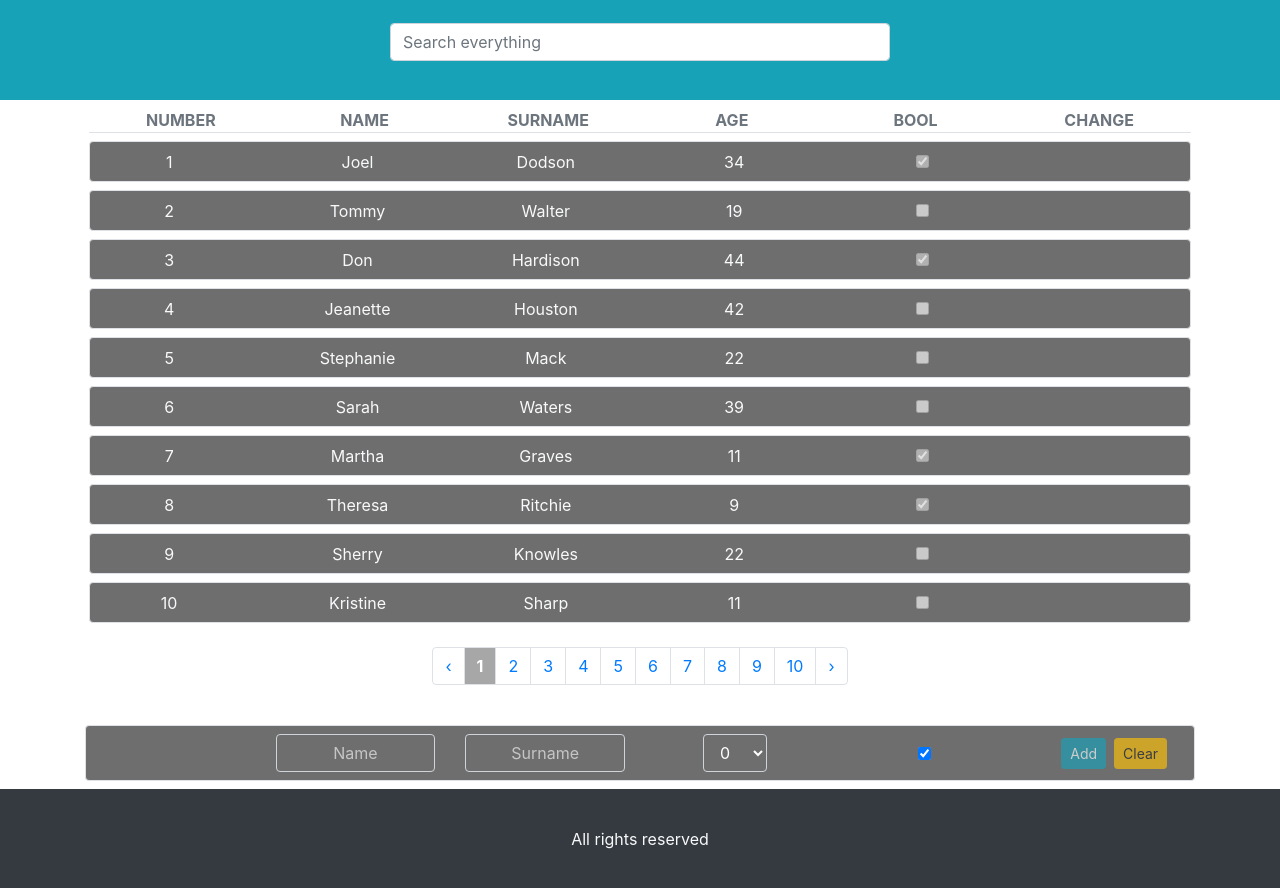
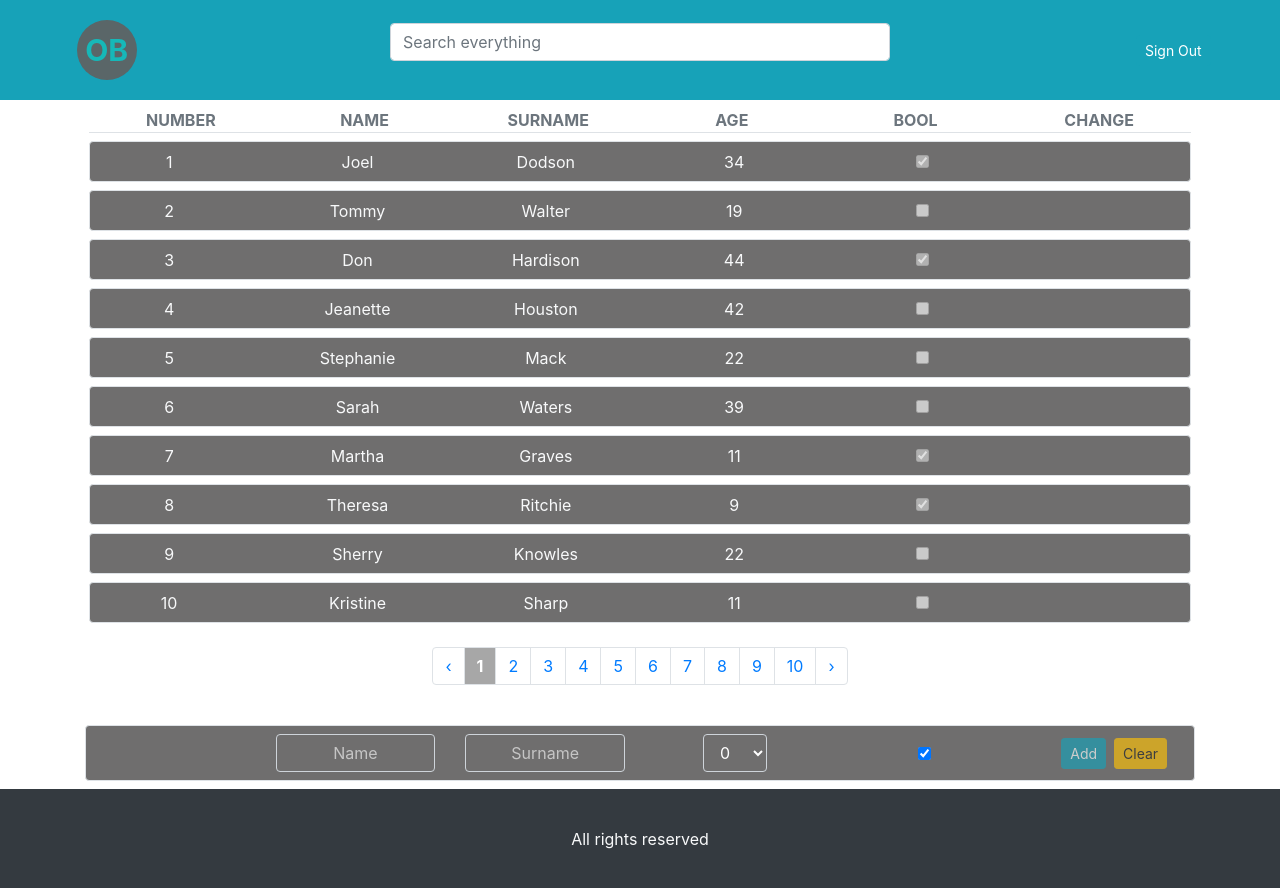
Before and after one commit to AlexBezborodov/material_list, a React (Create React App) app: page / in a window 1280 px wide. Built offline with nearby package versions, Linux system fonts and the light colour scheme.

Commit message:
Added component Avatar and sign in/out components

```diff
--- a/src/Components/Add-item/AddItem.js
+++ b/src/Components/Add-item/AddItem.js
@@ -16,18 +16,21 @@ const AddItem = ({ addItem }) => {
   const [validation] = useValidation(setIsError, setIsDisabled, setErrorText,name,surname);
   let newId = Math.floor(Math.random() * 1000 + 100);
   let ageArr = [];
-
   const ageList = () => {
     for (let i = 0; i <= 100; i++) {
       ageArr.push(i);
     }
   };
   ageList();
+  const inActiveButtons = () => {
+    setIsDisabled(true)
+  }
   const clearFields = () => {
     setName("");
     setSurName("");
     setAge(18);
     setBool(true);
+    inActiveButtons();
   };
 
   return (
@@ -87,12 +90,13 @@ const AddItem = ({ addItem }) => {
             onClick={() => {
               addItem(newId, name, surname, age, bool);
               clearFields();
+              inActiveButtons();
             }}
           >
             Add
           </Button>
           <Button
-            className="m-1 "
+            className="m-1"
             disabled={isDisabled}
             size="sm"
             variant="warning"
--- /dev/null
+++ b/src/Components/Avatar/Avatar.js
@@ -0,0 +1,10 @@
+import React from 'react';
+import './avatar.css';
+
+function Avatar({name}) {
+    return (
+        <div className="avatar">{name}</div>
+    )
+}
+
+export default Avatar
--- /dev/null
+++ b/src/Components/Avatar/avatar.css
@@ -0,0 +1,13 @@
+.avatar{
+    width: 60px;
+    height: 60px;
+    background-color: rgba(97, 96, 96, 0.911);
+    border-radius: 50%;
+    display: flex;
+    justify-content: center;
+    align-items: center;
+    color: rgba(22,184,184,1);
+    font-weight: bold;
+    font-size: 30px;
+    padding: 15px;
+}
--- a/src/Components/Header/Header.js
+++ b/src/Components/Header/Header.js
@@ -1,16 +1,33 @@
-import React from "react";
+import React, {useState} from "react";
+import Avatar from "../Avatar/Avatar";
 import SearchPanel from "../SearchPanel/SearchPanel";
+import {Button} from "react-bootstrap";
 
 function Header({ searching, searchValue, searchRes }) {
+  const [isEnter, setIsEnter] = useState(false);
+
   return (
-    <div className="header d-flex justify-content-center px-5 mb-2 align-items-center bg-info">
-      <SearchPanel
-        searching={searching}
-        searchValue={searchValue}
-        searchRes={searchRes}
-      />
+    <div className="header d-flex bg-info">
+      <div className="d-flex justify-content-center align-items-center col col-2">{isEnter? null : <Avatar name="OB" />}</div>
+      <div className="d-flex justify-content-center align-items-center col col-8">
+        <SearchPanel
+          searching={searching}
+          searchValue={searchValue}
+          searchRes={searchRes}
+        />
+      </div>
+      <div className="d-flex justify-content-center align-items-center col col-2">
+        <Button
+            className="m-1"
+            size="sm"
+            variant="info"
+          >{isEnter? "Sign in": "Sign Out"}</Button>
+      </div>
     </div>
   );
 }
 
 export default Header;
+
+
+//d-flex justify-content-center px-5 mb-2 align-items-center
```
Also changed, not shown: src/Hooks/useValidation.js (+12 -6 lines), src/Components/RegistrationForm/RegistrationForm.js (added), src/Components/Start-page/Start-page.js (added), src/Components/Start-page/start-page.css (added), 1 other file (tests, documents, lock files or other folders).
